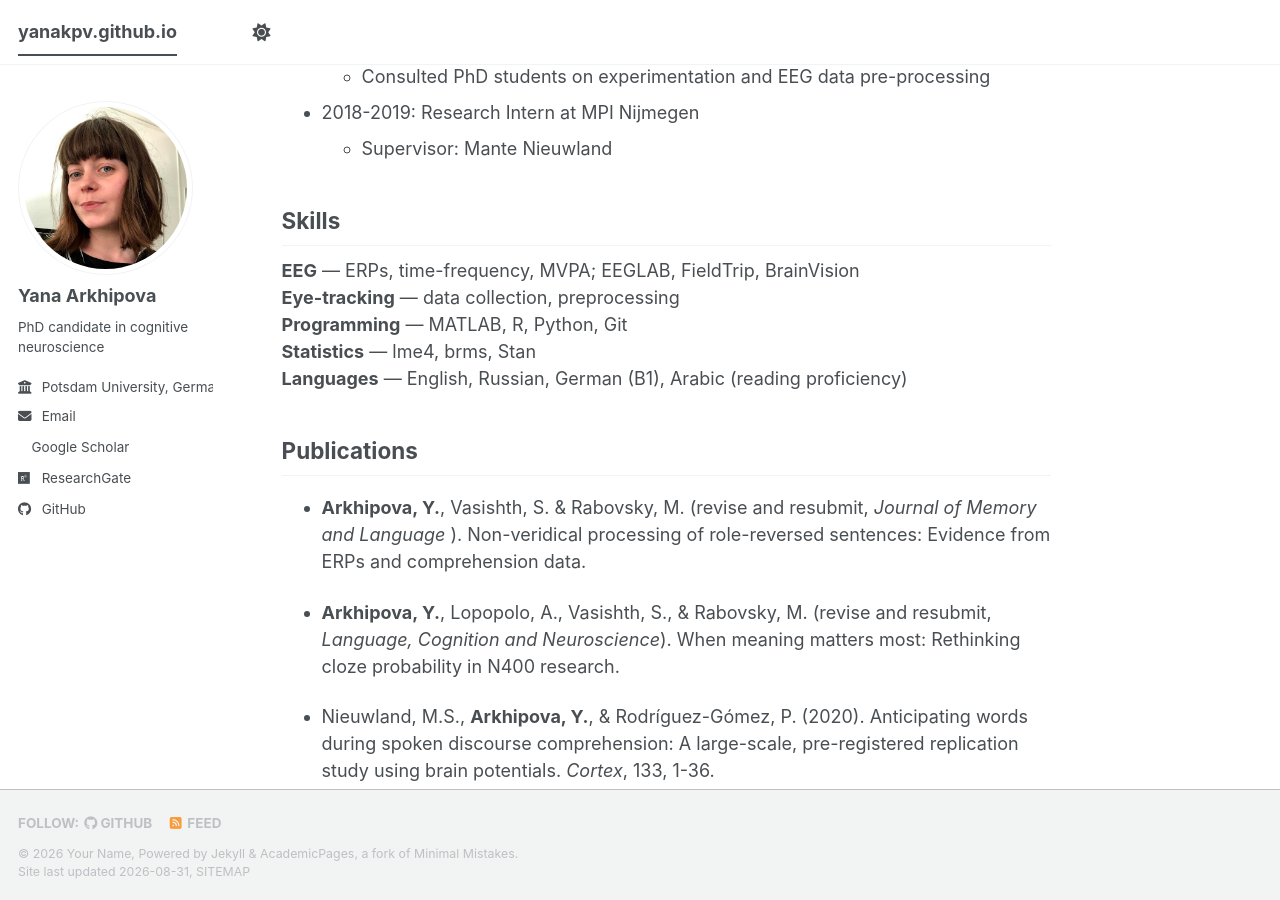
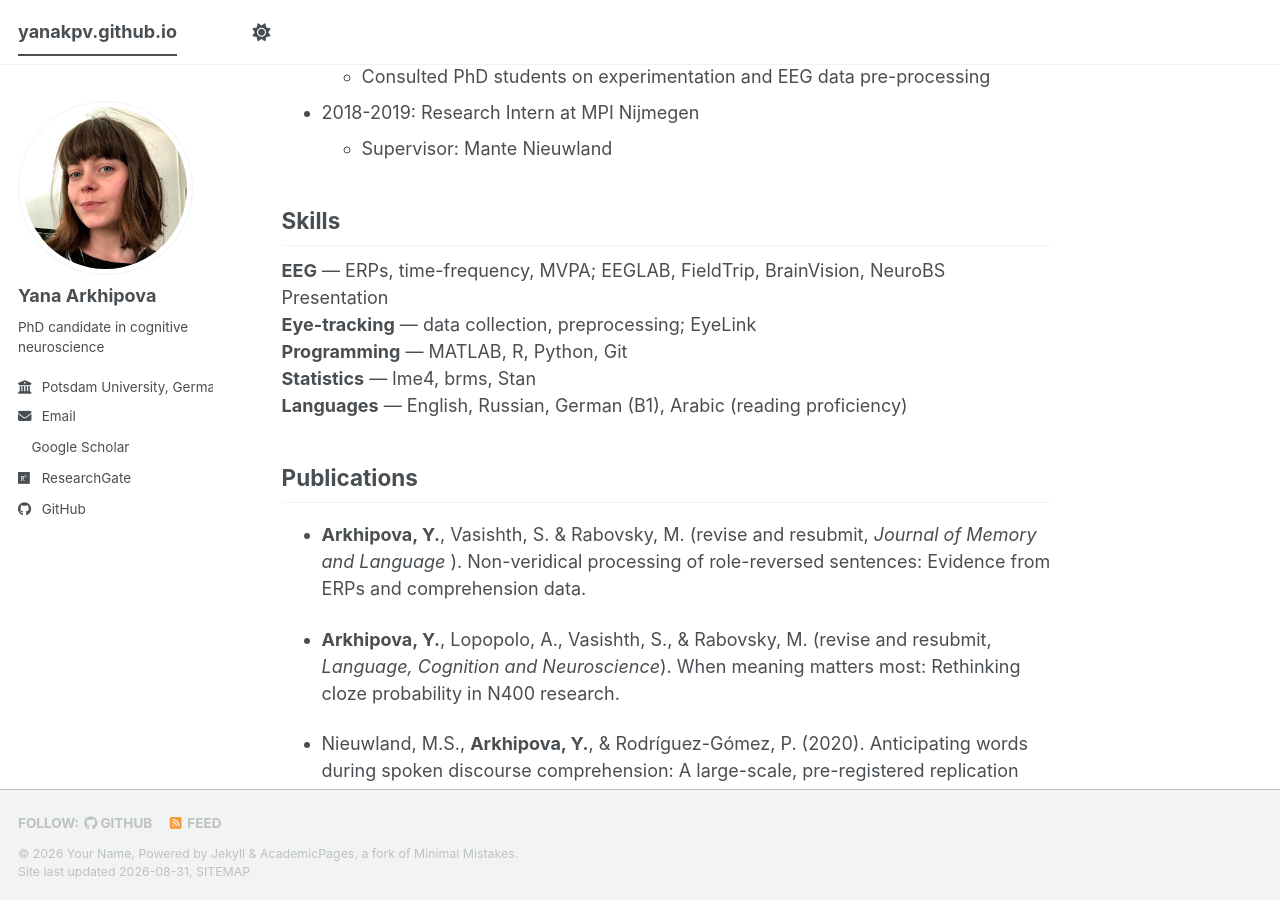
Before and after one commit to yanakpv/yanakpv.github.io, a Jekyll site: the page built from _pages/about.md, in a window 1280 px wide and 900 px high, scrolled down 1228 px. Built offline with Jekyll 4.4.1, drawn with Linux system fonts in a browser that asks for light colours; a style sheet for code colours, icons or effects is not loaded.

Commit message:
Update about.md

```diff
--- a/_pages/about.md
+++ b/_pages/about.md
@@ -43,8 +43,8 @@ Before starting my PhD I spent a year at the Max Planck Institute for Psycholing
 
 ## Skills
 
-**EEG** — ERPs, time-frequency, MVPA; EEGLAB, FieldTrip, BrainVision <br>
-**Eye-tracking** — data collection, preprocessing <br>
+**EEG** — ERPs, time-frequency, MVPA; EEGLAB, FieldTrip, BrainVision, NeuroBS Presentation <br>
+**Eye-tracking** — data collection, preprocessing; EyeLink <br>
 **Programming** — MATLAB, R, Python, Git <br>
 **Statistics** — lme4, brms, Stan <br>
 **Languages** — English, Russian, German (B1), Arabic (reading proficiency) <br>
```
